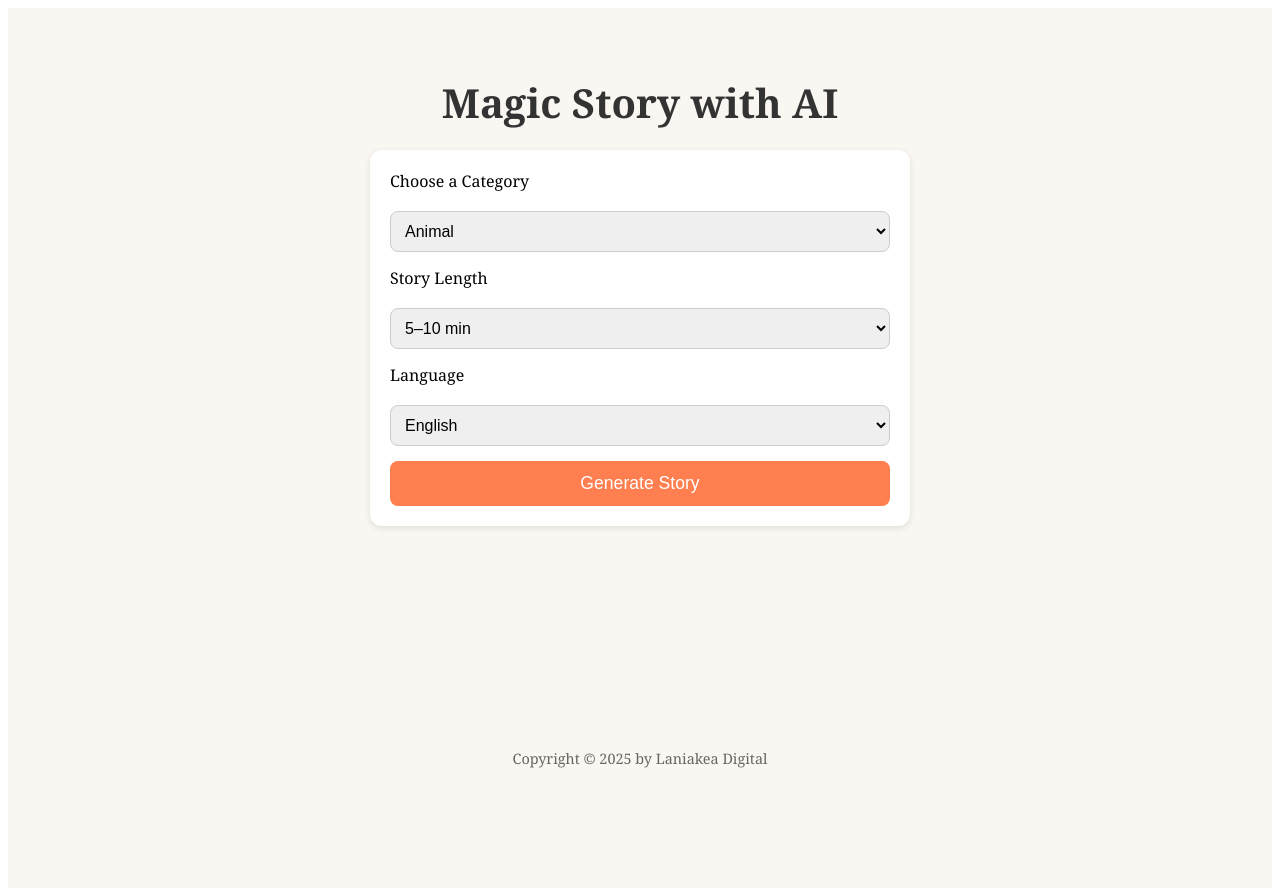
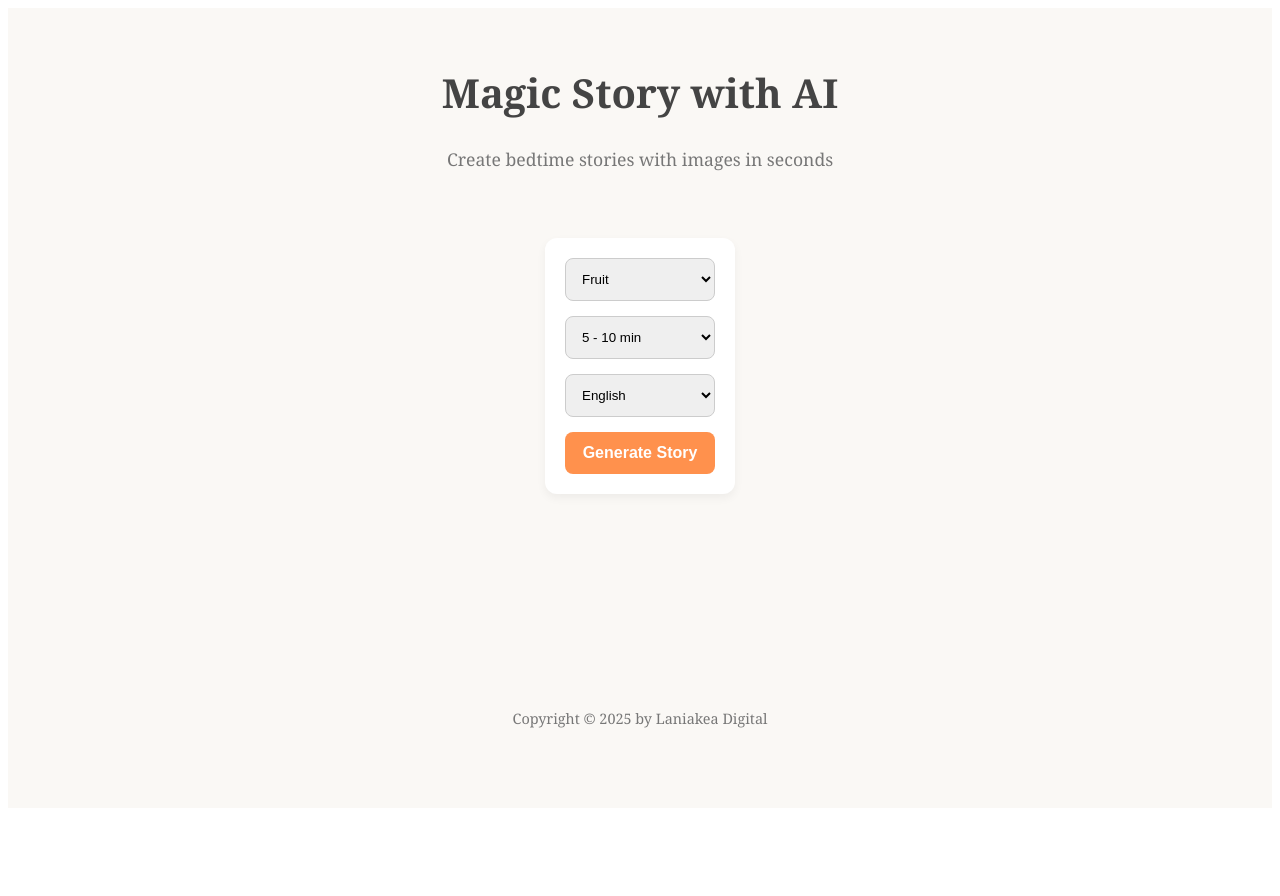
Before and after one commit to amysxe/magicstory-ai, a Next.js app: page / in a window 1280 px wide. After the commit the page ends 816 px from the top, so only its background shows below. Built offline with nearby package versions, Linux system fonts and the light colour scheme.

Commit message:
Update index.js

```diff
--- a/pages/index.js
+++ b/pages/index.js
@@ -1,7 +1,7 @@
 import { useState } from "react";
 
 export default function Home() {
-  const [category, setCategory] = useState("animal");
+  const [category, setCategory] = useState("fruit");
   const [length, setLength] = useState("5-10");
   const [language, setLanguage] = useState("English");
   const [story, setStory] = useState("");
@@ -18,29 +18,36 @@ export default function Home() {
         headers: { "Content-Type": "application/json" },
         body: JSON.stringify({ category, length, language }),
       });
-
-      if (!res.ok) {
-        throw new Error("Failed to generate story");
+      const data = await res.json();
+      if (res.ok) {
+        setTitle(data.title || "Your Story");
+        setStory(data.content || "");
+      } else {
+        setTitle("Error");
+        setStory(data.error || "Something went wrong. Please try again.");
       }
-
-      const data = await res.json();
-      setTitle(data.title || "Untitled Story");
-      setStory(data.content || "No story generated.");
     } catch (err) {
-      console.error(err);
-      setStory("❌ Sorry, something went wrong while generating your story.");
-    } finally {
+      setTitle("Error");
+      setStory("Server error. Please try again later.");
+    }
     setLoading(false);
-    }
   };
 
   return (
-    <div className="container">
-      <h1 className="title">Magic Story with AI</h1>
+    <div style={{ fontFamily: "Georgia, serif", background: "#faf8f5", minHeight: "100vh", display: "flex", flexDirection: "column" }}>
+      {/* Header */}
+      <header style={{ textAlign: "center", padding: "30px 20px" }}>
+        <h1 style={{ fontSize: "2.5rem", color: "#444" }}>Magic Story with AI</h1>
+        <p style={{ fontSize: "1.1rem", color: "#777" }}>Create bedtime stories with images in seconds</p>
+      </header>
 
-      <div className="form">
-        <label>Choose a Category</label>
-        <select value={category} onChange={(e) => setCategory(e.target.value)}>
+      {/* Main Content */}
+      <main style={{ flex: "1", padding: "20px", maxWidth: "700px", margin: "0 auto" }}>
+        {/* Form */}
+        <div style={{ background: "#fff", padding: "20px", borderRadius: "12px", boxShadow: "0 4px 10px rgba(0,0,0,0.05)", marginBottom: "30px" }}>
+          <div style={{ display: "flex", flexDirection: "column", gap: "15px" }}>
+            {/* Category */}
+            <select value={category} onChange={(e) => setCategory(e.target.value)} style={{ padding: "12px", borderRadius: "8px", border: "1px solid #ccc" }}>
               <option value="fruit">Fruit</option>
               <option value="animal">Animal</option>
               <option value="person">Person</option>
@@ -48,136 +55,75 @@ export default function Home() {
               <option value="random">Random</option>
             </select>
 
-        <label>Story Length</label>
-        <select value={length} onChange={(e) => setLength(e.target.value)}>
-          <option value="5-10">5–10 min</option>
-          <option value="10-15">10–15 min</option>
-          <option value="15+">15+ min</option>
+            {/* Length */}
+            <select value={length} onChange={(e) => setLength(e.target.value)} style={{ padding: "12px", borderRadius: "8px", border: "1px solid #ccc" }}>
+              <option value="5-10">5 - 10 min</option>
+              <option value="10-15">10 - 15 min</option>
+              <option value="15+">More than 15 min</option>
             </select>
 
-        <label>Language</label>
-        <select value={language} onChange={(e) => setLanguage(e.target.value)}>
+            {/* Language */}
+            <select value={language} onChange={(e) => setLanguage(e.target.value)} style={{ padding: "12px", borderRadius: "8px", border: "1px solid #ccc" }}>
               <option value="English">English</option>
               <option value="Bahasa">Bahasa</option>
               <option value="German">German</option>
             </select>
 
-        <button className="generate-btn" onClick={generateStory} disabled={loading}>
+            {/* Button */}
+            <button
+              onClick={generateStory}
+              disabled={loading}
+              style={{
+                background: "#ff914d",
+                color: "#fff",
+                padding: "12px",
+                border: "none",
+                borderRadius: "8px",
+                cursor: "pointer",
+                fontSize: "1rem",
+                fontWeight: "bold",
+                transition: "0.3s",
+              }}
+            >
               {loading ? "Generating..." : "Generate Story"}
             </button>
           </div>
+        </div>
 
-      {story && (
-        <div className="story-box">
-          <h2 className="story-title">{title}</h2>
-          <p className="story-text">
-            {story.split("\n").map((line, idx) => (
-              <span key={idx}>
-                {line}
-                <br />
-                <br />
-              </span>
-            ))}
-          </p>
-          <button className="find-more" onClick={generateStory}>
-            🔄 Find More Story
+        {/* Result */}
+        {title && (
+          <div style={{ background: "#fff", padding: "25px", borderRadius: "12px", boxShadow: "0 4px 12px rgba(0,0,0,0.05)", marginBottom: "25px" }}>
+            <h2 style={{ fontSize: "1.8rem", marginBottom: "15px", color: "#333" }}>{title}</h2>
+            <div style={{ fontSize: "1.1rem", lineHeight: "1.7", color: "#444", whiteSpace: "pre-line" }}>
+              {story}
+            </div>
+
+            {/* Find More Story */}
+            <button
+              onClick={generateStory}
+              disabled={loading}
+              style={{
+                marginTop: "20px",
+                background: "#ff914d",
+                color: "#fff",
+                padding: "10px 16px",
+                border: "none",
+                borderRadius: "8px",
+                cursor: "pointer",
+                fontSize: "0.95rem",
+                fontWeight: "bold",
+              }}
+            >
+              {loading ? "Loading..." : "Find More Story"}
             </button>
           </div>
         )}
+      </main>
 
-      <footer className="footer">
+      {/* Footer */}
+      <footer style={{ textAlign: "center", padding: "20px", marginTop: "auto", marginBottom: "60px", fontSize: "0.9rem", color: "#777" }}>
         Copyright &copy; 2025 by Laniakea Digital
       </footer>
-
-      <style jsx>{`
-        .container {
-          font-family: Georgia, serif;
-          background-color: #faf6f1;
-          min-height: 100vh;
-          padding: 40px;
-          display: flex;
-          flex-direction: column;
-          align-items: center;
-        }
-        .title {
-          font-size: 2.5rem;
-          color: #333;
-          margin-bottom: 20px;
-        }
-        .form {
-          background: #fff;
-          padding: 20px;
-          border-radius: 12px;
-          box-shadow: 0 2px 6px rgba(0, 0, 0, 0.1);
-          width: 100%;
-          max-width: 500px;
-          display: flex;
-          flex-direction: column;
-          gap: 15px;
-        }
-        label {
-          font-size: 1rem;
-          margin-bottom: 4px;
-        }
-        select {
-          padding: 10px;
-          border-radius: 8px;
-          border: 1px solid #ccc;
-          font-size: 1rem;
-        }
-        .generate-btn {
-          padding: 12px;
-          background-color: #ff7f50;
-          color: #fff;
-          border: none;
-          border-radius: 8px;
-          font-size: 1.1rem;
-          cursor: pointer;
-          transition: background 0.3s ease;
-        }
-        .generate-btn:hover {
-          background-color: #ff6333;
-        }
-        .story-box {
-          margin-top: 30px;
-          background: #fff;
-          padding: 20px;
-          border-radius: 12px;
-          box-shadow: 0 2px 6px rgba(0, 0, 0, 0.1);
-          max-width: 700px;
-          width: 100%;
-        }
-        .story-title {
-          font-size: 1.8rem;
-          margin-bottom: 15px;
-          color: #444;
-        }
-        .story-text {
-          font-size: 1.1rem;
-          line-height: 1.6;
-          white-space: pre-line;
-        }
-        .find-more {
-          margin-top: 20px;
-          padding: 10px 16px;
-          background: #ff7f50;
-          border: none;
-          border-radius: 8px;
-          color: #fff;
-          cursor: pointer;
-        }
-        .find-more:hover {
-          background: #ff6333;
-        }
-        .footer {
-          margin-top: auto;
-          text-align: center;
-          padding: 20px 0;
-          font-size: 0.9rem;
-          color: #666;
-          margin-bottom: 60px;
-        }
-      `}</style>
     </div>
   );
 }
```
Lines whose indentation alone changed are shown as unchanged.
